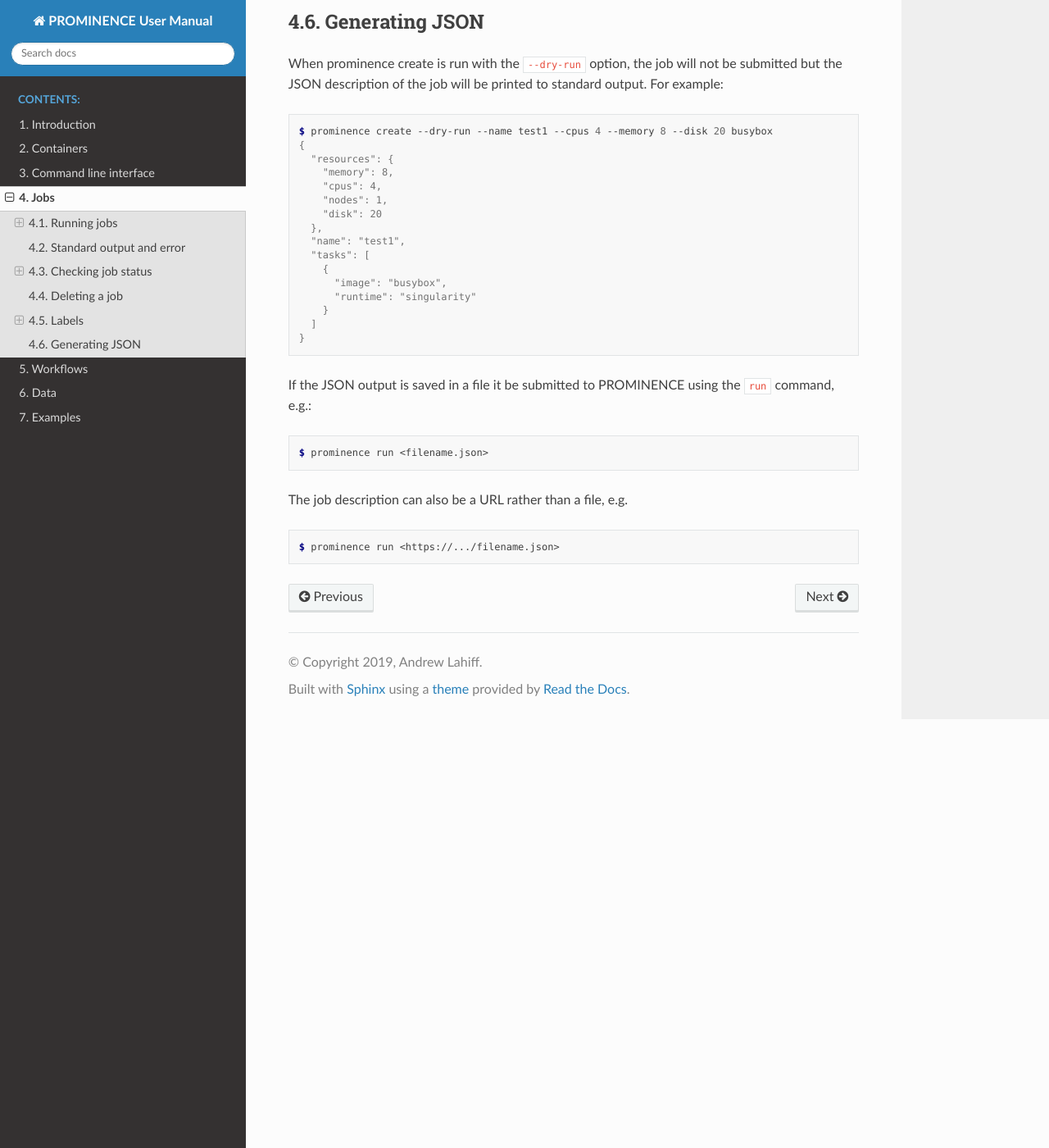
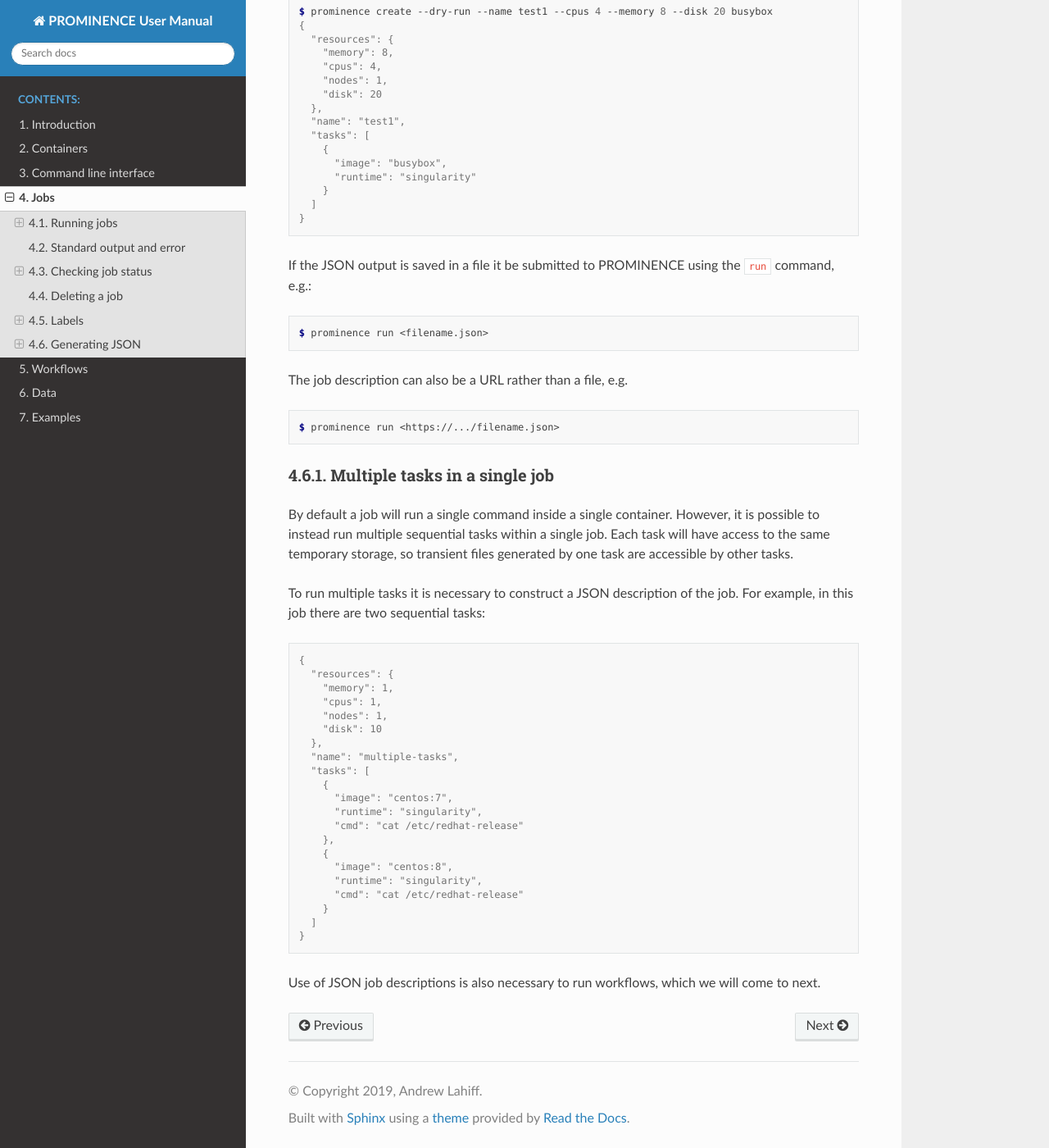
Before and after one commit to prominence-eosc/docs-eosc, a Sphinx documentation site: the page built from source/jobs.rst, in a window 1280 px wide and 1400 px high, scrolled down 6501 px. Shown: the whole window at 82% size. Built offline with Sphinx 7.4.7 and the Read the Docs theme 2.0.0, drawn with Linux system fonts in a browser that asks for light colours; some of the changed text lies outside the part shown.

Commit message:
Handle multiple tasks

```diff
--- a/source/jobs.rst
+++ b/source/jobs.rst
@@ -311,3 +306,37 @@ The job description can also be a URL rather than a file, e.g.
 .. code-block:: console
 
    $ prominence run <https://.../filename.json>
+
+
+Multiple tasks in a single job
+^^^^^^^^^^^^^^^^^^^^^^^^^^^^^^
+
+By default a job will run a single command inside a single container. However, it is possible to instead run multiple sequential tasks within a single job. Each task will have access to the same temporary storage, so transient files generated by one task are accessible by other tasks.
+
+To run multiple tasks it is necessary to construct a JSON description of the job. For example, in this job there are two sequential tasks:
+
+.. code-block:: console
+
+   {
+     "resources": {
+       "memory": 1,
+       "cpus": 1,
+       "nodes": 1,
+       "disk": 10
+     },
+     "name": "multiple-tasks",
+     "tasks": [
+       {
+         "image": "centos:7",
+         "runtime": "singularity",
+         "cmd": "cat /etc/redhat-release"
+       },
+       {
+         "image": "centos:8",
+         "runtime": "singularity",
+         "cmd": "cat /etc/redhat-release"
+       }
+     ]
+   }
+
+Use of JSON job descriptions is also necessary to run workflows, which we will come to next.
```
Also changed, not shown: other parts of source/jobs.rst (+0 -5 lines).
